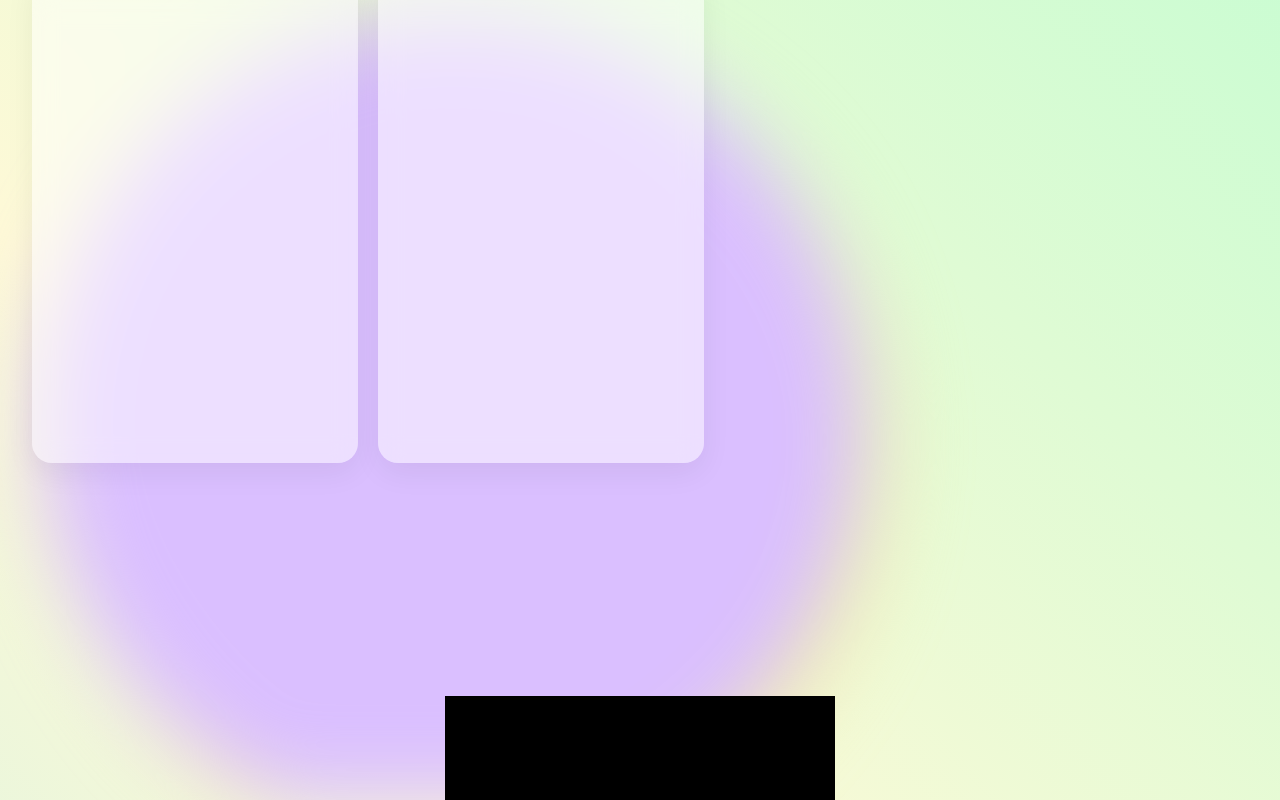
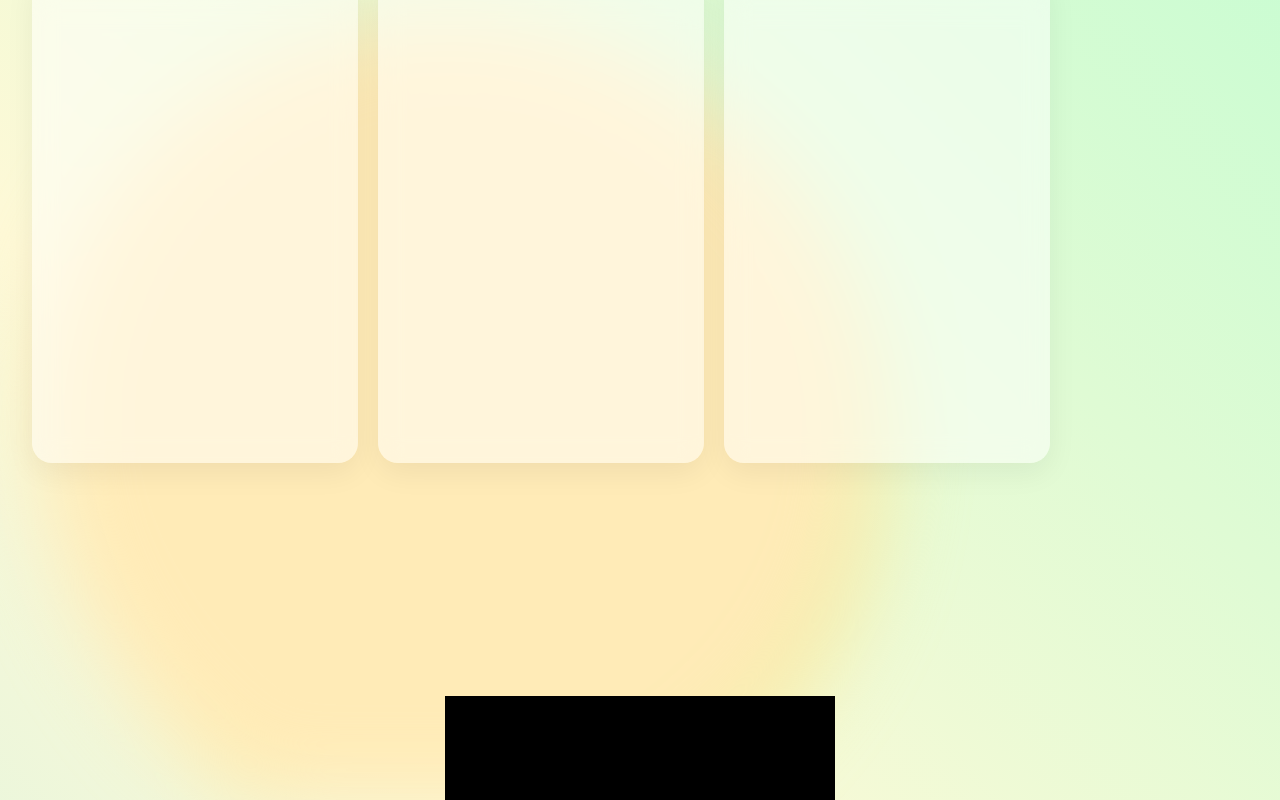
Before and after one commit to farconim/farDia, a plain HTML site: page index.html in a window 1280 px wide. Drawn offline with Linux system fonts and the light colour scheme.

Commit message:
Update index.html

```diff
--- a/index.html
+++ b/index.html
@@ -12,14 +12,13 @@
     <div class="background">
         <div class="blob" style="--color:#ffe680;"></div>
         <div class="blob" style="--color:#99f2e7;"></div>
-        <div class="blob" style="--color:#f7b9ff;"></div>
         <div class="blob" style="--color:#ffcfd2;"></div>
         <div class="blob" style="--color:#c8fff4;"></div>
         <div class="blob" style="--color:#ffebb7;"></div>
-        <div class="blob" style="--color:#dabfff;"></div>
     </div>
 
     <div class="card-scroll-container">
+        <div class="passport-card"></div>
         <div class="passport-card"></div>
         <div class="passport-card"></div>
     </div>
```
